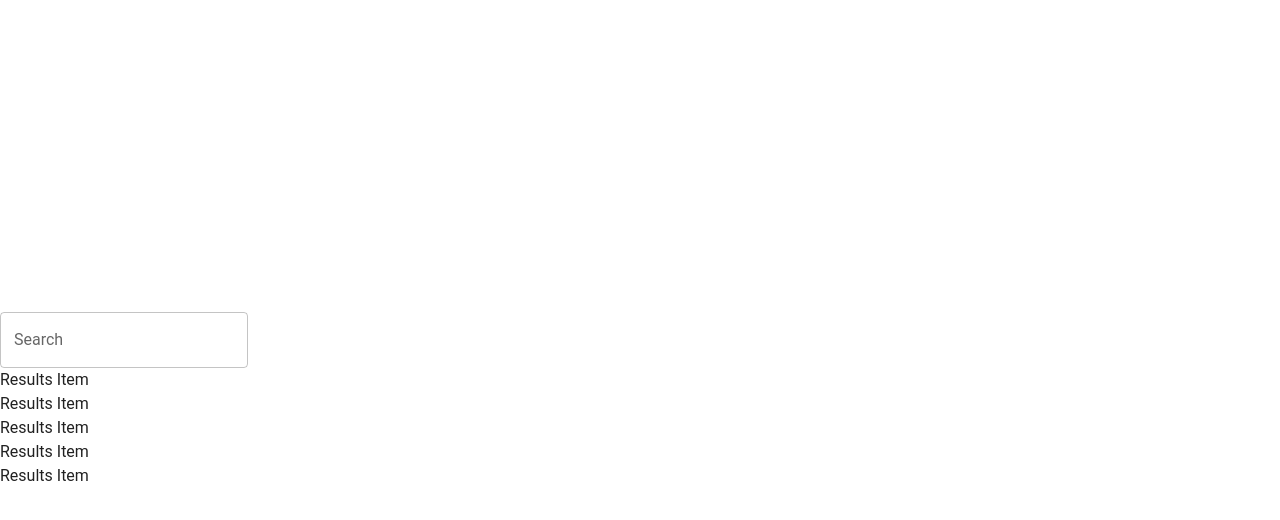
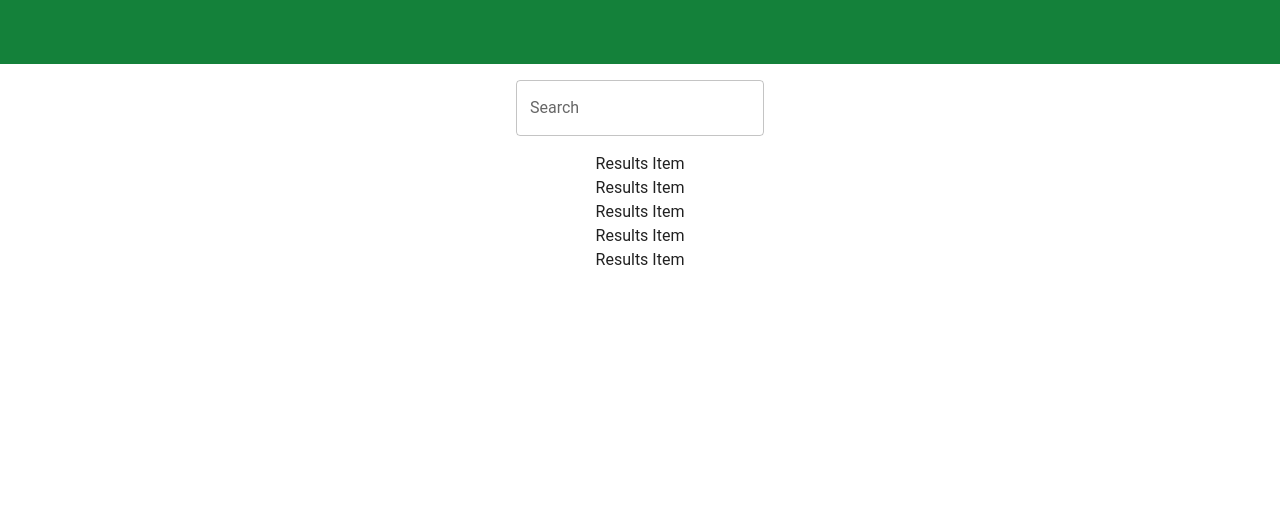
Before and after one commit to code-shark0/Spotify-Catalog, a React (Vite) app: page / in a window 1280 px wide. Shown: the top 520 px of the page. Built offline with nearby package versions, Linux system fonts and the light colour scheme; sample sign-in values are in the browser's storage.

Commit message:
basic styling tweaks and cleanup

```diff
--- a/src/pages/HomePage.tsx
+++ b/src/pages/HomePage.tsx
@@ -2,10 +2,29 @@ import { Box } from "@mui/material";
 import React, { FC } from "react";
 import TextInput from "../components/TextInput";
 import ResultsList from "../components/ResultsList";
+import theme from "../theme";
 
 const Homepage: FC = () => {
     return (
-        <Box>
+        <Box
+            sx={{
+                display: 'flex',
+                flexDirection: 'column',
+                justifyContent: 'start',
+                alignItems: 'center',
+                height: '100vh',
+                width: '100vw',
+                gap: '1rem',
+            }}
+        >
+            <Box sx={{
+                width: '100vw',
+                height: '64px',
+                backgroundColor: theme.palette.primary.dark
+
+            }}>
+                {/* <LogoutButton/> */}
+            </Box>
             <TextInput label={'Search'}/>
             <ResultsList/>
         </Box>
--- a/src/theme.ts
+++ b/src/theme.ts
@@ -3,7 +3,7 @@ import { createTheme } from '@mui/material/styles';
 const theme = createTheme({
 	palette: {
 		primary: {
-			main: '#ff0000',
+			main: '#1DB954',
 		},
 		secondary: {
 			main: '#00ff00',
```
Also changed, not shown: src/pages/LoginPage.tsx (+5 -4 lines).
